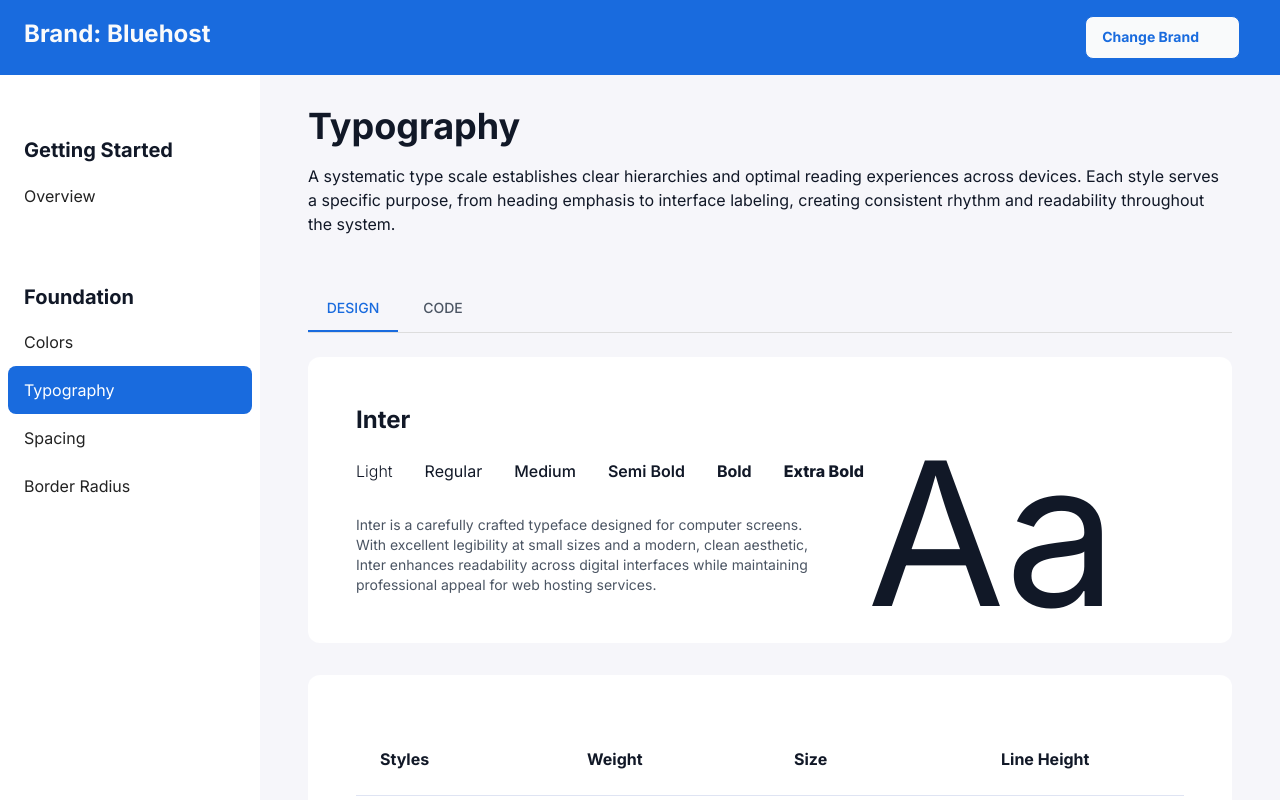
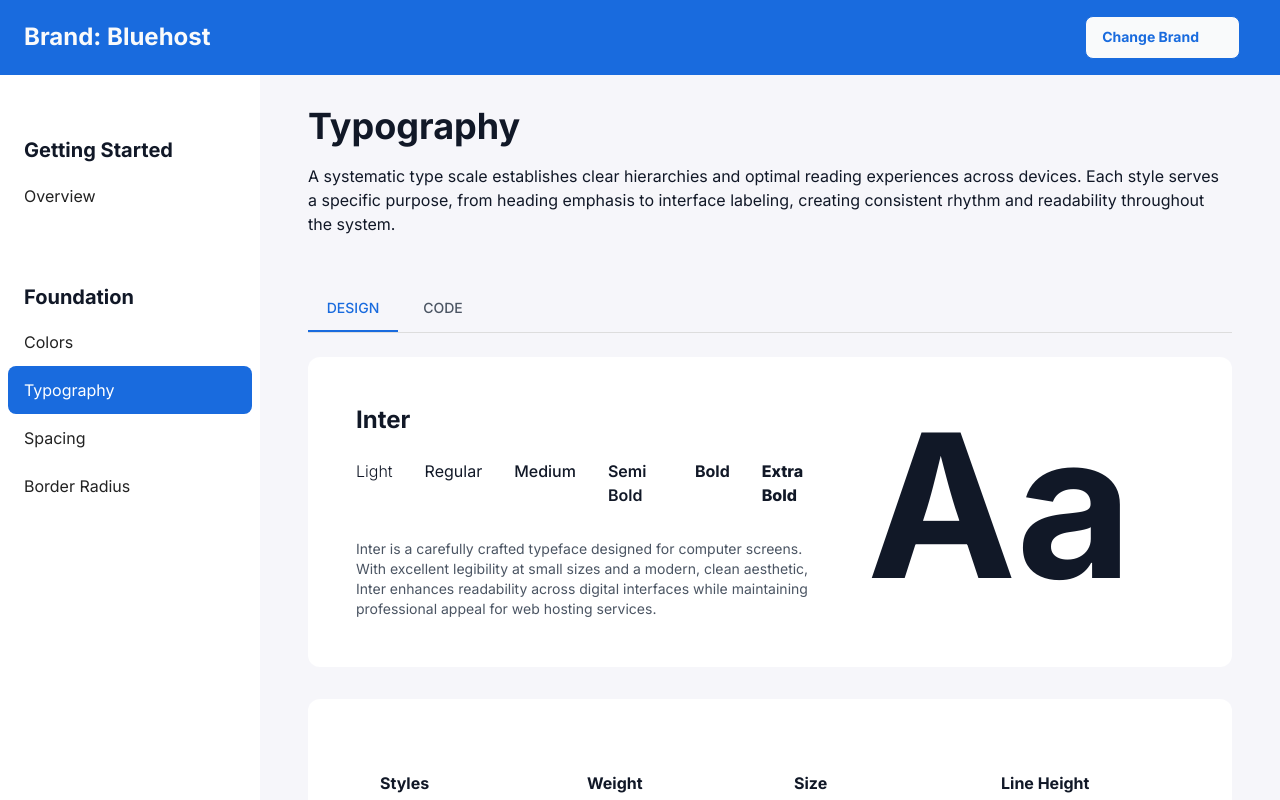
Before and after one commit to kevinsmithdesign/MulitBrandDesignSystem, a React (Vite) app: page /typography in a window 1280 px wide. Built offline with nearby package versions, Linux system fonts and the light colour scheme; some icons are missing.

Commit message:
Adjusting FontFamily card for mobile

```diff
--- a/src/App.jsx
+++ b/src/App.jsx
@@ -68,10 +68,11 @@ const WhiteLabelContent = () => {
           flexDirection="row"
           sx={{ maxWidth: "1430px", padding: "16px 24px" }}
         >
-          <Stack sx={{ flex: 1 }}>
+          <Stack sx={{ flex: 1, display: "flex", justifyContent: "center" }}>
             <Typography
               sx={{
                 fontSize: { xs: "18px", sm: "24px" },
+
                 fontWeight: "bold",
                 color: theme.palette.primary.contrastText,
               }}
--- a/src/pages/TypographyPage.jsx
+++ b/src/pages/TypographyPage.jsx
@@ -324,11 +324,6 @@ const TypographyPage = () => {
       </Tabs>
 
       <CustomTabPanel value={value} index={0}>
-        {/* <DesignSystemTitle
-          atomicTitle="DESIGN TOKENS"
-          sectionTitle="Typography"
-          sectionDescription="Typography system establishes a clear hierarchy and readability throughout the product by defining font styles, sizes, weights, and spacing. It includes guidelines for headings, body text, captions, and other text elements, ensuring consistency in both desktop and mobile layouts. The system enhances the user experience by creating a visual rhythm, improving legibility, and supporting the overall tone and personality of the brand."
-        /> */}
         <Box
           sx={{
             background: "#fff",
@@ -338,7 +333,7 @@ const TypographyPage = () => {
             mb: 4,
           }}
         >
-          <Typography fontWeight="bold" variant="h4" mb={3}>
+          {/* <Typography fontWeight="bold" variant="h4" mb={3}>
             {currentFontConfig.fontName}
           </Typography>
           <Stack flexDirection="row" gap={4} mb={4}>
@@ -351,38 +346,46 @@ const TypographyPage = () => {
                 {weightConfig.label}
               </Typography>
             ))}
-          </Stack>
+          </Stack> */}
 
           <Grid container spacing={6}>
             <Grid size={{ xs: 12, md: 7 }}>
+              <Typography fontWeight="bold" variant="h4" mb={3}>
+                {currentFontConfig.fontName}
+              </Typography>
+              <Stack flexDirection={{ xs: "column", md: "row" }} gap={4} mb={4}>
+                {currentFontConfig.weights.map((weightConfig, index) => (
+                  <Typography
+                    key={index}
+                    fontWeight={weightConfig.weight}
+                    variant="body1"
+                  >
+                    {weightConfig.label}
+                  </Typography>
+                ))}
+              </Stack>
               <Typography variant="body2">
                 {currentFontConfig.description}
               </Typography>
             </Grid>
-            <Grid
-              size={{ xs: 0, md: 5 }}
-              // sx={{
-              //   display: {
-              //     xs: "none", // Hide on extra small screens
-              //     sm: "none", // Hide on small screens
-              //     md: "block", // Hide on medium screens
-              //     lg: "block", // Show on large screens and above
-              //   },
-              // }}
-            >
+            <Grid size={{ xs: 12, md: 5 }}>
               <Box
                 sx={{
-                  position: "absolute",
-                  top: 60,
                   display: {
                     xs: "none", // Hide on extra small screens
                     sm: "none", // Hide on small screens
-                    md: "block", // Hide on medium screens
+                    md: "none", // Hide on medium screens
                     lg: "block", // Show on large screens and above
                   },
                 }}
               >
-                <Typography variant="h1" fontSize={"200px"}>
+                <Typography
+                  variant="h1"
+                  fontSize={"200px"}
+                  lineHeight={"200px"}
+                  sx={{ padding: 0, margin: 0 }}
+                  fontWeight="bold"
+                >
                   Aa
                 </Typography>
               </Box>
```
